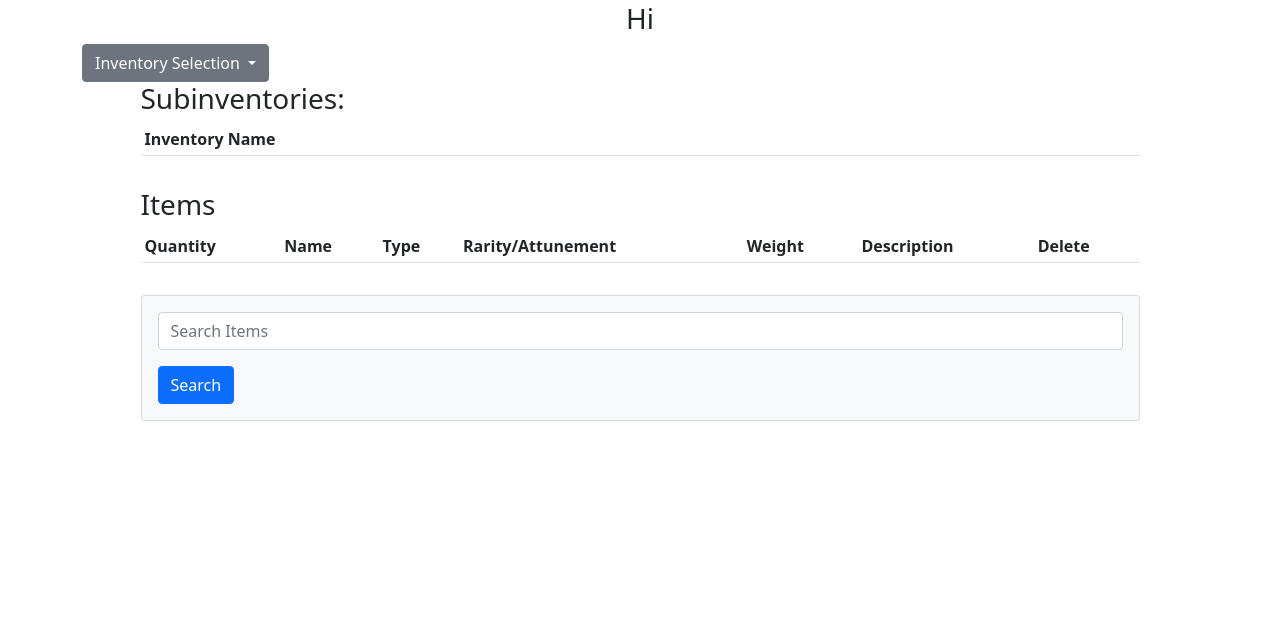
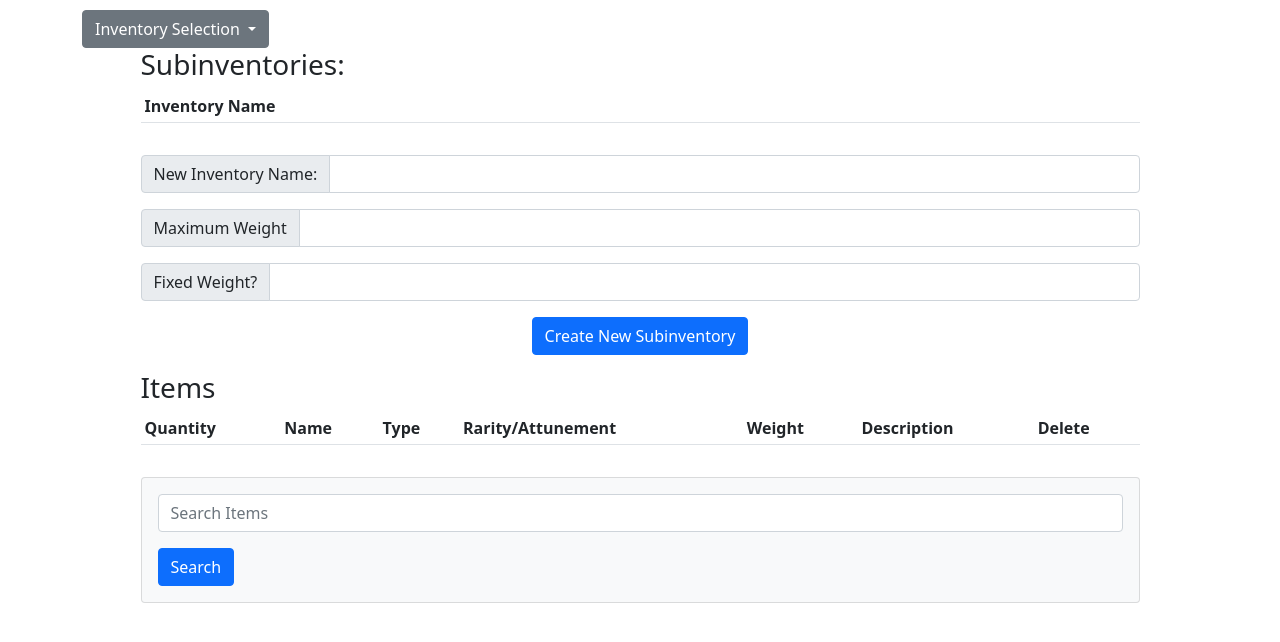
Before and after one commit to ns5ub/DungeonsAndDatabases, a PHP site: template templates/inventories.php in a window 1280 px wide. Shown: the part 74-716 px from the top of the page. Run offline with PHP 8.4, Linux system fonts and the light colour scheme; the template is opened without the code that fills it, so the values that code supplies are empty; some libraries are stand-ins or nearby versions.

Commit message:
Add Inventory

```diff
--- a/classes/DungeonsAndDatabasesController.php
+++ b/classes/DungeonsAndDatabasesController.php
@@ -60,6 +60,9 @@ class DungeonsAndDatabasesController {
             break;
           case "get_inventory_info":
             $this->get_inventory_info();
+            break;
+          case "add_inventory_to_inventory":
+            $this->add_inventory_to_inventory();
             break;
           case "logout":
             $this->destroySession();
@@ -241,4 +244,8 @@ class DungeonsAndDatabasesController {
       $inventories = $this->db->query("CALL get_inventory(?)", "i", $_SESSION["inventory_id"]);
       echo json_encode($inventories[0]);
     }
+
+    public function add_inventory_to_inventory(){
+      $this->db->query("CALL add_inventory_to_inventory(?, ?, ?, ?)", "siii", $_POST["inventory_name"], $_SESSION["inventory_id"], $_POST["maximum_capacity"], $_POST["fixed_current_weight"]);
+    }
 }
--- a/templates/inventories.php
+++ b/templates/inventories.php
@@ -39,6 +39,20 @@
           display_items();
           display_subinventories();
           display_inventory_information();
+
+          $('button#addInventorySubmit').click(function(){
+            form_data = $('form#addInventoryForm').serializeArray();
+            console.log(form_data);
+
+            if(form_data[0]["value"].length > 0 && !isNaN(form_data[1]["value"])){
+              if(form_data[2]["value"] === ''){
+                form_data[2]["value"] = '-1';
+              }
+              $.post("<?=$this->url?>/add_inventory_to_inventory", form_data, function(response){ location.reload(); });
+            }
+
+          });
+
         });
 
         function Item(name, party_id, is_magical, rarity, attunement, equipment_category, weight, description, quantity) {
@@ -85,8 +99,13 @@
 
         function display_inventory_information(){
           $.post("<?=$this->url?>/get_inventory_info", function(response) {
-            console.log(response);
-            console.log(JSON.parse(response));
+            json_response = JSON.parse(response);
+            console.log(json_response);
+            document.getElementById("inventory_name").innerHTML = json_response.inventory_name;
+            document.getElementById("max_weight").innerHTML = "Maximum Weight: " + json_response.maximum_capacity;
+            if(json_response.fixed_current_weight != -1){
+              document.getElementById("fixed_weight").text = "(But Always: " + json_response.fixed_current_weight + ")";
+            }
           });
         }
 
@@ -173,8 +192,11 @@
     </div>
     <div>
         <main class="container">
-            <h3 class="text-center" id="inventory_name">Hi</h3>
+            <!--INVENTORY INFO-->
+            <h3 class="text-center" id="inventory_name"></h3>
+            <h4 class="text-center"> <i id="max_weight"> </i><i id="fixed_weight"> </i></h4>
 
+            <!--SELECT INVENTORY-->
             <div class="dropdown">
                 <button class="btn btn-secondary dropdown-toggle" type="button" id="dropdownMenuButton1" data-bs-toggle="dropdown" aria-expanded="false">
                     Inventory Selection
@@ -206,6 +228,30 @@
                                 </table>
                             </div>
 
+                        </div>
+                    </div>
+                </div>
+
+                <div class="row justify-content-center">
+                    <div class="col-11">
+                        <div class="mb-3">
+                          <form id = "addInventoryForm">
+                            <div class="input-group mb-3">
+                              <span class="input-group-text">New Inventory Name:</span>
+                              <input type="text" class="form-control" name ="inventory_name" required>
+                            </div>
+                            <div class="input-group mb-3">
+                              <span class="input-group-text">Maximum Weight</span>
+                              <input type="number" class="form-control" name ="maximum_capacity" required>
+                            </div>
+                            <div class="input-group mb-3">
+                              <span class="input-group-text">Fixed Weight?</span>
+                              <input type="number" class="form-control" name ="fixed_current_weight">
+                            </div>
+                            <div class="text-center">
+                             <button type="reset" id="addInventorySubmit" class="btn btn-primary">Create New Subinventory</button>
+                            </div>
+                          </form>
                         </div>
                     </div>
                 </div>
```
